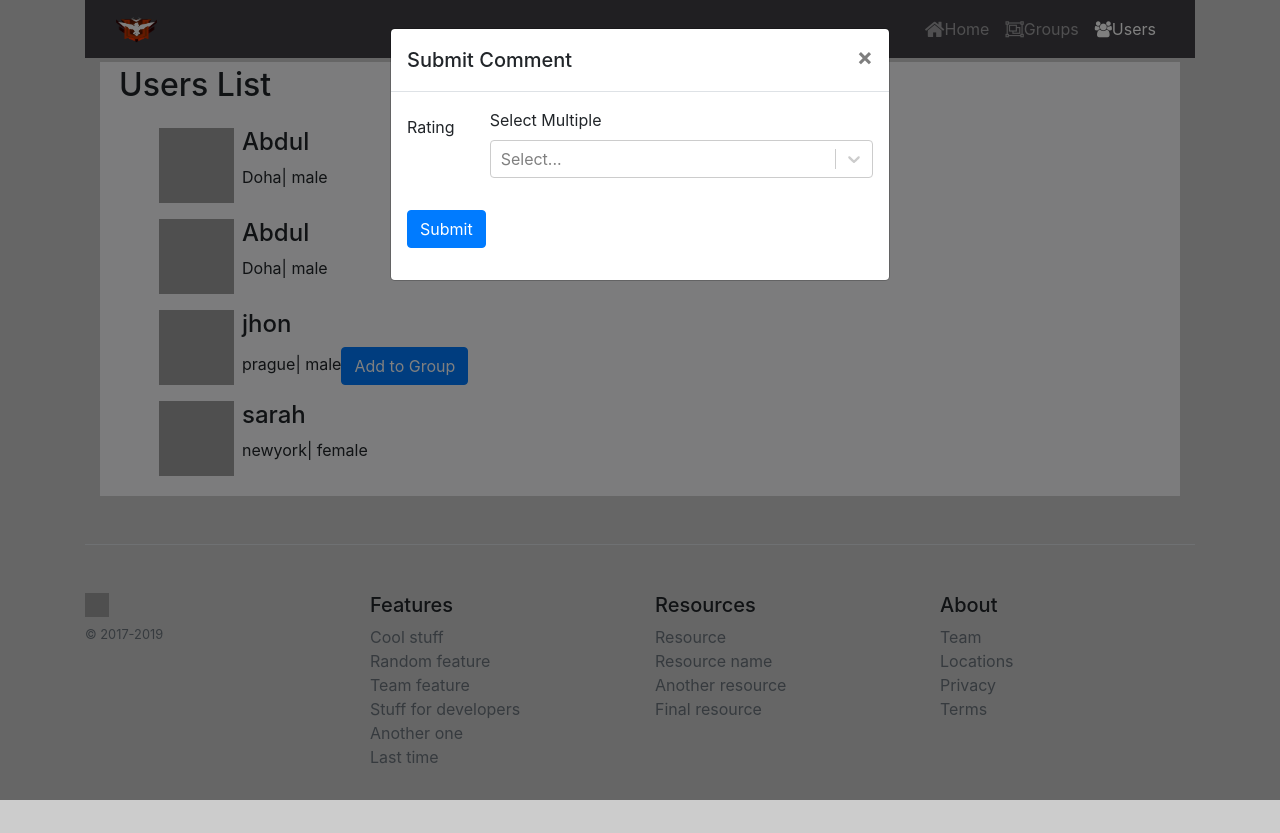
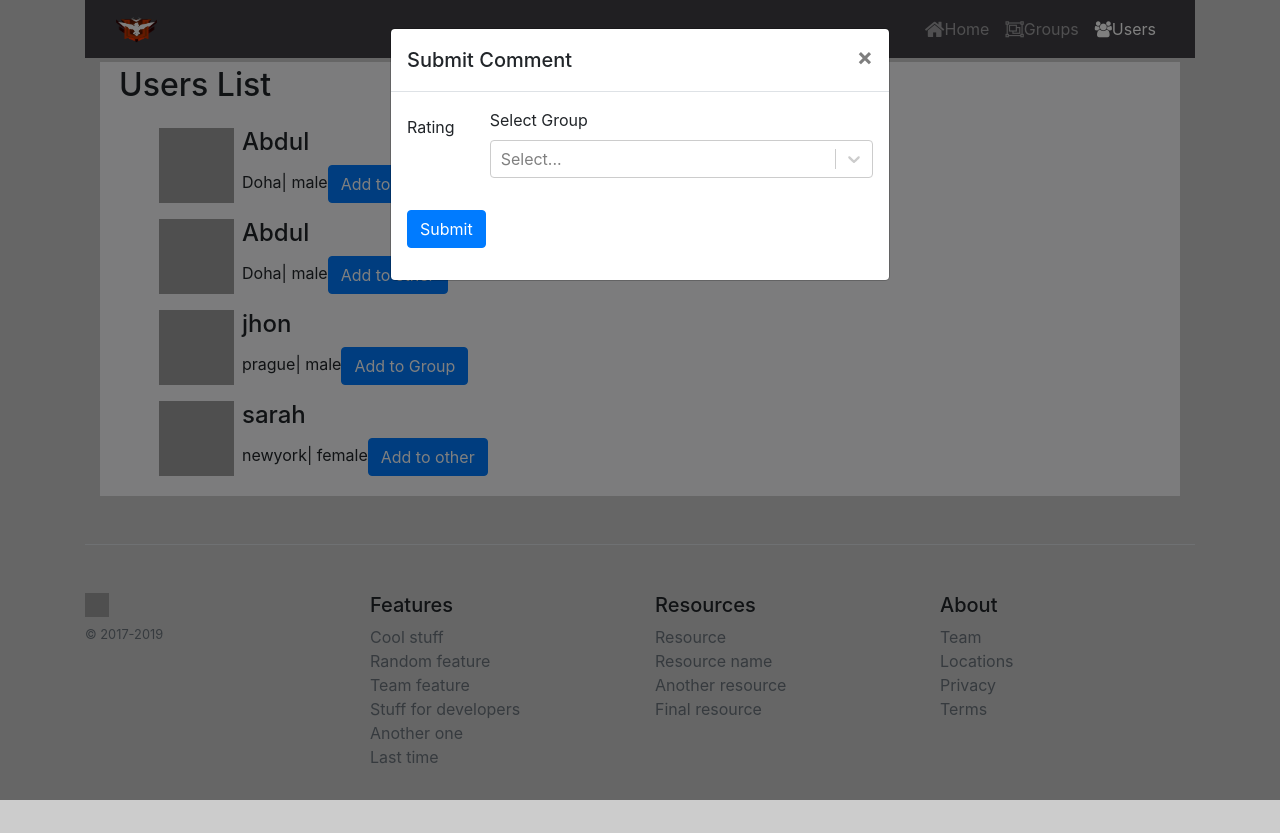
Before and after one commit to mobeendev/User-Managment-System-with-React, a React (Create React App) app: page /users in a window 1280 px wide. Both pictures are taken after a click on the button "Add to Group". Built offline with nearby package versions, Linux system fonts and the light colour scheme; grey boxes are pictures that could not be loaded.

Commit message:
added filtered groups to options

```diff
--- a/src/api/groups.js
+++ b/src/api/groups.js
@@ -79,6 +79,22 @@
                         }
                     }
                 ]
+            },
+            {
+                "id": 3,
+                "name": "Computer Science",
+                "created_at": "2020-02-12 10:21:02",
+                "updated_at": "2020-02-12 10:21:02",
+                "users": [
+                ]
+            },
+            {
+                "id": 4,
+                "name": "Electronics Engineering",
+                "created_at": "2020-02-12 10:21:02",
+                "updated_at": "2020-02-12 10:21:02",
+                "users": [
+                ]
             }
         ]
 
--- a/src/components/User/UserListComponent.js
+++ b/src/components/User/UserListComponent.js
@@ -17,11 +17,11 @@
 import USERS from '../../api/users';
 import GROUPS from '../../api/groups';
 
-// const options = [
-//     { value: 'chocolate', label: 'Chocolate' },
-//     { value: 'strawberry', label: 'Strawberry' },
-//     { value: 'vanilla', label: 'Vanilla' },
-//   ];
+const options = [
+    { value: 'chocolate', label: 'Chocolate' },
+    { value: 'strawberry', label: 'Strawberry' },
+    { value: 'vanilla', label: 'Vanilla' },
+  ];
 
 function UserListItem({toggleModal}) {
 
@@ -54,7 +54,8 @@
 
                         {
                         (!user.groups || !user.groups.length) ? <Button color="primary"
-                            onClick={() => toggleModal(user)}>Add to Group</Button> : user.length
+                            onClick={() => toggleModal(user)}>Add to Group</Button> :
+                             <Button color="primary" onClick={() => toggleModal(user)}>Add to other</Button>
                     } </span>
                 </Media>
 
@@ -85,13 +86,22 @@
     toggleModal(user) {
 
         let myoptions = [];
-        myoptions = GROUPS.map(group => {
+        if(user.groups){
+              let filtered_group  = GROUPS.filter(function(array_el){
+                return user.groups.filter(function(anotherOne_el){
+                   return anotherOne_el.id == array_el.id;
+                }).length == 0
+             });
+             myoptions = filtered_group.map(function(group){
+                return  { label: group.name, value: group.id }
+             });
+        }else{
 
-            return  { label: group.name, value: group.id }
+            myoptions = GROUPS.map(function(group){
+                return  { label: group.name, value: group.id }
+             });
 
-        });
-
-        console.log(myoptions);
+        }
 
         this.setState({
             isModalOpen: !this.state.isModalOpen,
@@ -145,10 +155,9 @@
                                         md={2}>Rating</Label>
                                     <Col md={10}>
                                         <FormGroup>
-                                            <Label for="exampleSelectMulti">Select Multiple</Label>
+                                            <Label for="exampleSelectMulti">Select Group</Label>
                                             <Select
                                                 isMulti
-
                                                 value={selectedOption}
                                                 onChange={this.handleChange}
                                                 options={this.state.options}
```
